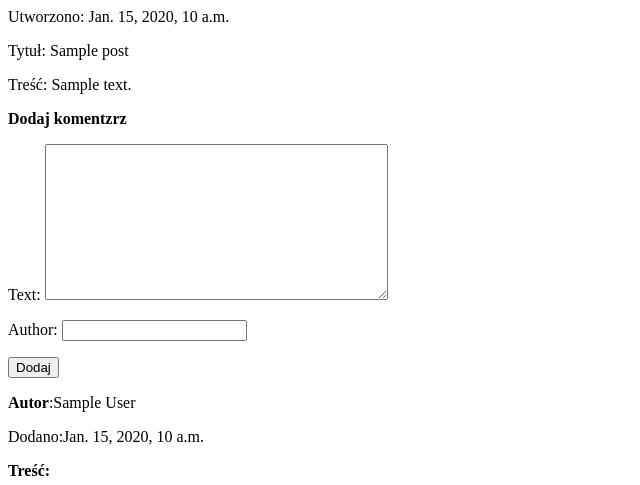
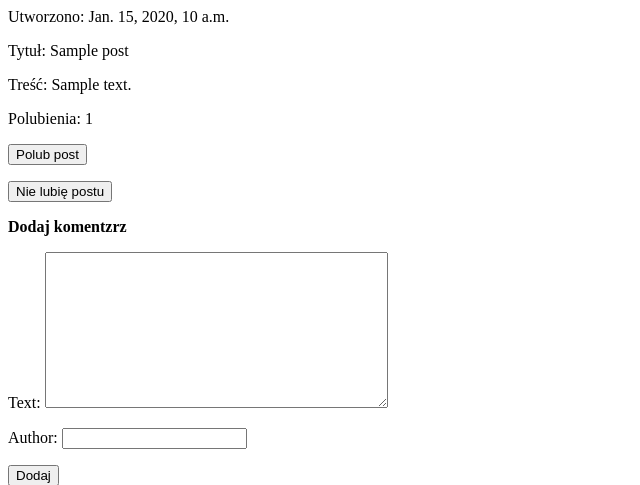
Before and after one commit to MichalDrosio/blog, a Django app: page /post-detail/1/ in a window 1280 px wide. Shown: the top 485 px of the page, without its empty margins (0-640 px from the left). Run offline with Django 3.2, Linux system fonts and the light colour scheme; tables that the repository leaves empty hold one stand-in row (values such as "Sample post").

Commit message:
like post

```diff
--- a/Posts/models.py
+++ b/Posts/models.py
@@ -9,6 +9,7 @@ class Post(models.Model):
     created = models.DateTimeField(auto_now_add=True)
     author = models.CharField(max_length=30)
     user = models.ForeignKey(User, on_delete=models.CASCADE, blank=True, null=True)
+    vote = models.PositiveIntegerField(default=0)
 
     class Meta:
         ordering = ('-text',)
--- a/Posts/templates/posts/edit_post.html
+++ b/Posts/templates/posts/edit_post.html
@@ -1,4 +1,5 @@
 <strong>Post:{{ post.name }}
+
 Autor:{{ post.author }}</strong>
 
 <form method="post">
--- a/Posts/templates/posts/post_detail.html
+++ b/Posts/templates/posts/post_detail.html
@@ -1,13 +1,23 @@
 <p>Utworzono: {{ post.created }}</p>
 <p>Tytuł: {{ post.name }}</p>
 <p>Treść: {{ post.text }}</p>
-
+<p>Polubienia: {{ post.vote }}</p>
 {% if request.user.is_authenticated %}
     {% if post.user == request.user  %}
 <p><a href="{% url 'posts:edit' post.id %}">Edytuj</a></p>
         {% endif %}
 {% endif %}
 
+<form method="post">
+    {% csrf_token %}
+    <input type="number" value="1" name="vote" hidden>
+    <input type="submit" value="Polub post">
+</form>
+<form method="post">
+    {% csrf_token %}
+    <input type="number" value="-1" name="vote" hidden>
+    <input type="submit" value="Nie lubię postu">
+</form>
 
 <p><strong>Dodaj komentzrz</strong></p>
 <form action="." method="post">
@@ -21,11 +31,12 @@
     <p>Dodano:{{ comment.created }}</p>
     <p><strong>Treść:</strong></p>
     <p>{{ comment.text }}</p>
-    {% if request.user.is_authenticated %}
-    {% if comment.user == request.user  %}
-    <p><a href="{% url 'posts:comment_edit' comment.id %}">Edytuj komentarz</a> </p>
+
+        {% if request.user.is_authenticated %}
+            {% if comment.user == request.user  %}
+                <p><a href="{% url 'posts:comment_edit' comment.id %}">Edytuj komentarz</a> </p>
             {% endif %}
-{% endif %}
-    {% endfor %}
+        {% endif %}
+{% endfor %}
 
 {% include 'posts/pagination.html' with page=comments %}
--- a/Posts/urls.py
+++ b/Posts/urls.py
@@ -1,6 +1,6 @@
 from django.urls import path
 
-from Posts.views import show_all_posts, add_post, post_detail, edit_post, delete, user_posts, comment_edit
+from Posts.views import show_all_posts, add_post, post_detail, edit_post, delete, user_posts_and_comment, comment_edit
 
 app_name = 'posts'
 urlpatterns = [
@@ -9,7 +9,7 @@ urlpatterns = [
     path('post-detail/<int:post_id>/', post_detail, name='post_detail'),
     path('edit/<int:post_id>', edit_post, name='edit'),
     path('delete-post/<int:post_id>/', delete, name='delete-post'),
-    path('history-posts', user_posts, name='user_posts'),
+    path('history-posts', user_posts_and_comment, name='user_posts'),
     path('edit-comment/<int:comment_id>/', comment_edit, name='comment_edit'),
 
 
--- a/Posts/views.py
+++ b/Posts/views.py
@@ -1,6 +1,7 @@
 from django.contrib import messages
 from django.contrib.auth.decorators import login_required
 from django.core.paginator import Paginator, EmptyPage, PageNotAnInteger
+from django.db import IntegrityError
 from django.http import HttpResponseRedirect, Http404
 from django.shortcuts import render, redirect
 
@@ -48,6 +49,18 @@ def add_post(request):
 def post_detail(request, post_id):
     post = Post.objects.get(pk=post_id)
     comments = Comment.objects.filter(post_id=post)
+
+
+    try:
+        vote = int(request.POST.get('vote'))
+        if vote == 1 or vote == -1:
+            post.vote += vote
+            post.save()
+    except TypeError:
+        pass
+    except IntegrityError:
+        pass
+
     paginator = Paginator(comments, 3)
     page = request.GET.get('page', 1)
     try:
@@ -87,14 +100,16 @@ def edit_post(request, post_id):
 
 @login_required
 def delete(request, post_id):
-    post = Post.objects.get(pk=post_id)
+    posts = Post.objects.filter(user=request.user)
+    post = posts.get(pk=post_id)
     post.delete()
     return redirect('/')
 
 @login_required
-def user_posts(request):
+def user_posts_and_comment(request):
     owner_posts = Post.objects.filter(user=request.user).order_by('-created')
-    return render(request, 'posts/owner_posts.html', {'owner_posts': owner_posts})
+    owner_comments = Comment.objects.filter(user=request.user).order_by('-created')
+    return render(request, 'posts/owner_posts.html', {'owner_posts': owner_posts, 'owner_comments': owner_comments})
 
 @login_required
 def comment_edit(request, comment_id):
--- a/accounts/views.py
+++ b/accounts/views.py
@@ -41,8 +41,9 @@ def register_user(request):
     return render(request, 'account/register.html', {'form': form})
 
 def user_logout(request):
+    posts = Post.objects.all()
     logout(request)
-    return render(request, 'posts/list_posts.html')
+    return render(request, 'posts/list_posts.html', {'posts': posts})
 
 def edit_user(request):
     if request.method == "POST":
```
Also changed, not shown: Posts/migrations/0008_post_vote.py (added).
